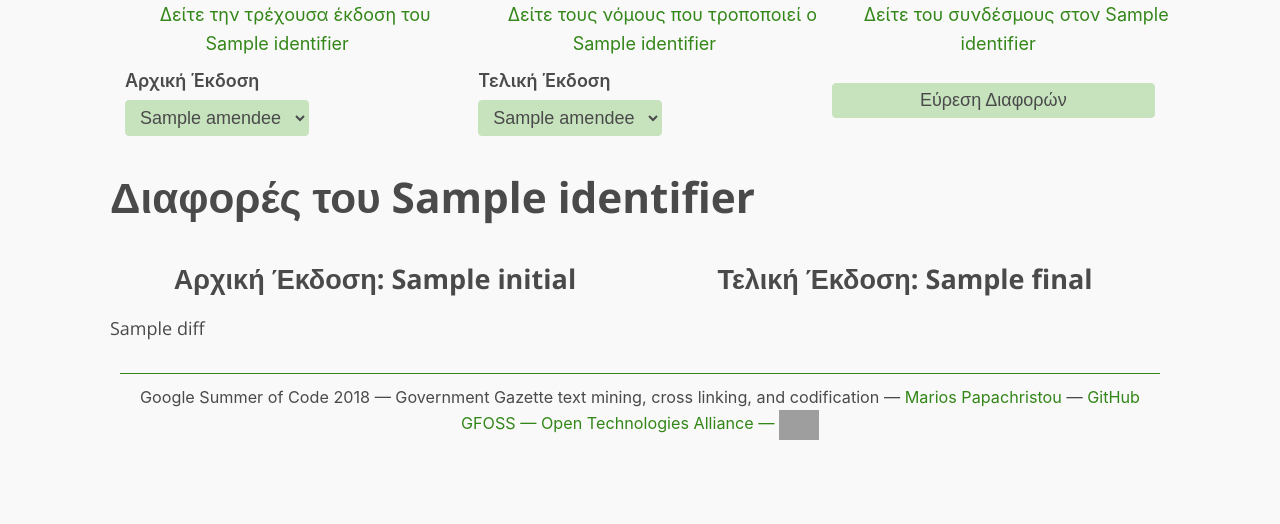
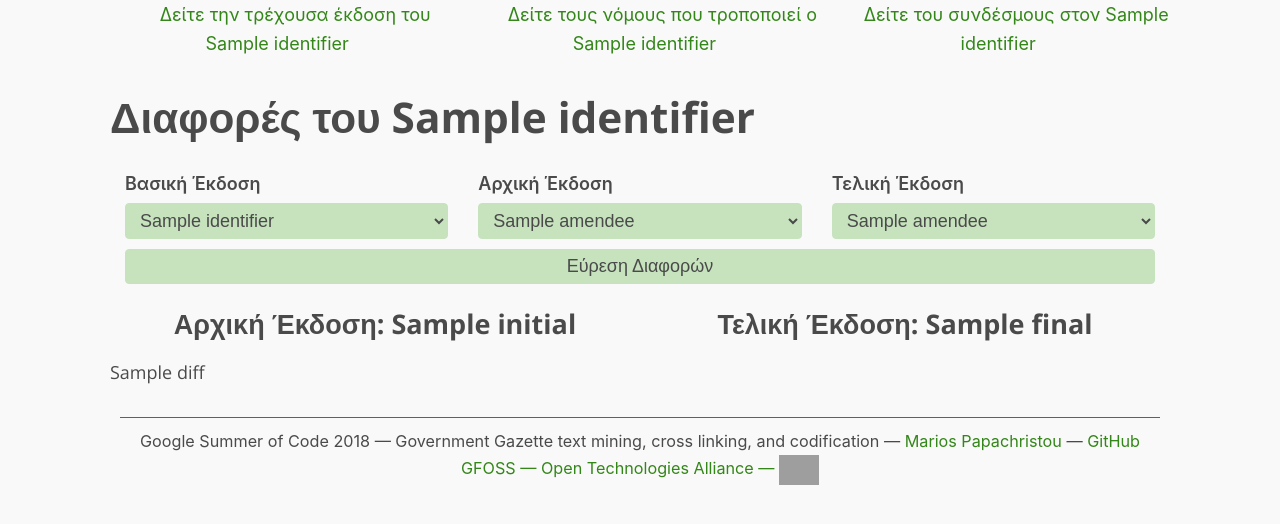
Before and after one commit to eellak/gsoc2018-3gm, a Flask app: template 3gm/templates/diff.html in a window 1280 px wide. Shown: the part 66-590 px from the top of the page. Run offline with Flask 2, Linux system fonts and the light colour scheme; the template is opened without the code that fills it: most values are stand-ins (such as "Sample title", 1, 10 or a date in 2020); parts of the project's set-up code (start-up, migrations or seed data) failed here and were passed over; some libraries are stand-ins or nearby versions; grey boxes are pictures that could not be loaded.

Commit message:
Utilize diff tool in history

```diff
--- a/3gm/app.py
+++ b/3gm/app.py
@@ -376,7 +376,7 @@ def diff():
         elif x.amendee == initial:
             initial_text = x.export_law('issue').splitlines()
 
-    diffs = differ.compare(final_text, initial_text)
+    diffs = differ.compare(initial_text, final_text)
 
     return render_template('diff.html', **locals())
 
--- a/3gm/apply_links.py
+++ b/3gm/apply_links.py
@@ -176,4 +176,4 @@ def apply_links_between(start, end):
     apply_all_links(list(identifiers))
 
 if __name__ == '__main__':
-    apply_all_links(['π.δ. 213/2005'])
+    apply_all_links(['ν. 4009/2011'])
--- a/3gm/pparser.py
+++ b/3gm/pparser.py
@@ -1122,7 +1122,6 @@ class LawParser:
             detected = 1
             try:
                 if t['law']['_id'] == self.identifier:
-                    print(t)
                     self.query_from_tree(t)
                     applied = 1
             except BaseException:
--- a/3gm/static/style.css
+++ b/3gm/static/style.css
@@ -333,3 +333,7 @@ a.headlink:before {
   align-items: center;
   top: 100%;
 }
+
+select {
+  width: 100%;
+}
--- a/3gm/templates/diff.html
+++ b/3gm/templates/diff.html
@@ -7,14 +7,22 @@
 <li><a href="{{ url_for('links', identifier=identifier )}}">Δείτε του συνδέσμους στον {{ identifier }}</a></li>
 </ul>
 
-<form id="diff" action = "/diff" method="POST">
+<h1>Διαφορές του {{ identifier }}</h1>
+
+<form action = "/diff" method="POST">
   <div class="container">
     <div class="row">
+      <div class="col-4">
+        <label for="identifier">Βασική Έκδοση</label>
+        <select id="identifier" name="identifier">
+            <option value="{{ identifier }}">{{ identifier }}</option>
+        </select>
+      </div>
       <div class="col-4">
         <label for="initial">Αρχική Έκδοση</label>
         <select id="initial" name="initial">
           {% for law in history | reverse %}
-            <option>{{ law.amendee }}</option>
+            <option value="{{ law.amendee }}">{{ law.amendee }}</option>
           {% endfor %}
         </select>
       </div>
@@ -22,18 +30,19 @@
         <label for="final">Τελική Έκδοση</label>
         <select id="final" name="final">
           {% for law in history | reverse %}
-            <option>{{ law.amendee }}</option>
+            <option value="{{ law.amendee }}">{{ law.amendee }}</option>
           {% endfor %}
         </select>
       </div>
-      <div class="col-4 vcenter">
+    </div>
+    <div class="row">
+      <div class="col-12">
         <input type="submit" id="submit" value="Εύρεση Διαφορών">
       </div>
-    </div>
   </div>
+</div>
 </form>
 
-<h1>Διαφορές του {{ identifier }}</h1>
 
 <div class="container">
   <div class="row">
```
Also changed, not shown: 3gm/templates/history.html (+4 -3 lines).
